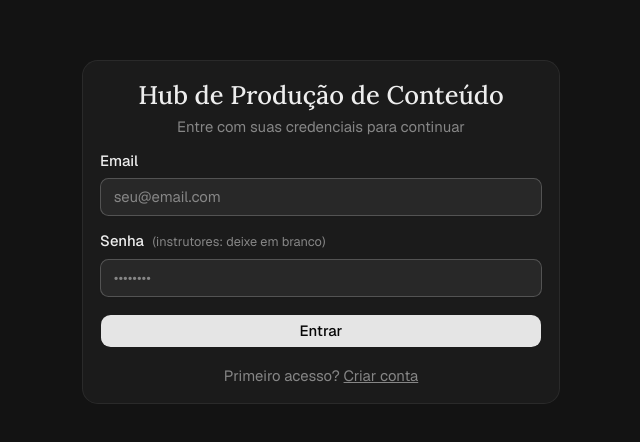
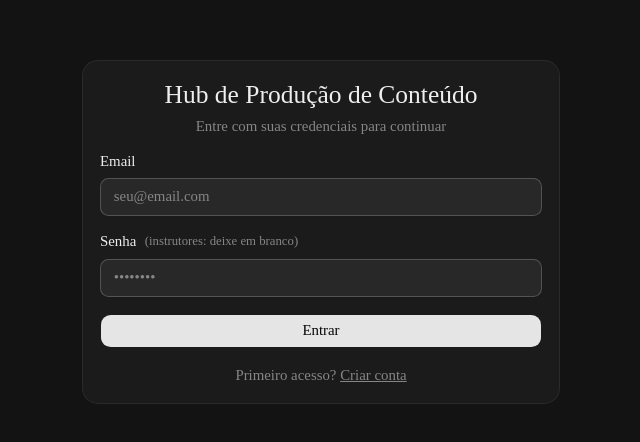
Before and after one commit to efops-conteudo-alura/hub-producao-conteudo, a Next.js app: page /login in a window 1280 px wide. Shown: the part 168-610 px from the top of the page, without its empty margins (319-959 px from the left). Built offline with nearby package versions, Linux system fonts and the light colour scheme.

Commit message:
chore: migrar fontes para Encode Sans + Roboto Flex + JetBrains Mono

```diff
--- a/src/app/layout.tsx
+++ b/src/app/layout.tsx
@@ -1,17 +1,21 @@
 import type { Metadata } from "next";
-import { Geist, Lora } from "next/font/google";
+import { Roboto_Flex, JetBrains_Mono, Encode_Sans } from "next/font/google";
 import "./globals.css";
 import { Providers } from "./providers";
 
-const geistSans = Geist({
-  variable: "--font-geist-sans",
+const robotoFlex = Roboto_Flex({
+  variable: "--font-roboto-flex",
   subsets: ["latin"],
 });
 
-const lora = Lora({
-  variable: "--font-lora",
+const jetbrainsMono = JetBrains_Mono({
+  variable: "--font-jetbrains-mono",
   subsets: ["latin"],
-  weight: ["400", "500", "600"],
+});
+
+const encodeSans = Encode_Sans({
+  variable: "--font-encode-sans",
+  subsets: ["latin"],
 });
 
 export const metadata: Metadata = {
@@ -25,7 +29,7 @@ export default function RootLayout({
   children: React.ReactNode;
 }>) {
   return (
-    <html lang="pt-BR" className={`${geistSans.variable} ${lora.variable} h-full antialiased`} suppressHydrationWarning>
+    <html lang="pt-BR" className={`${robotoFlex.variable} ${jetbrainsMono.variable} ${encodeSans.variable} h-full antialiased`} suppressHydrationWarning>
       <body className="min-h-full flex flex-col">
         <Providers>{children}</Providers>
       </body>
```
